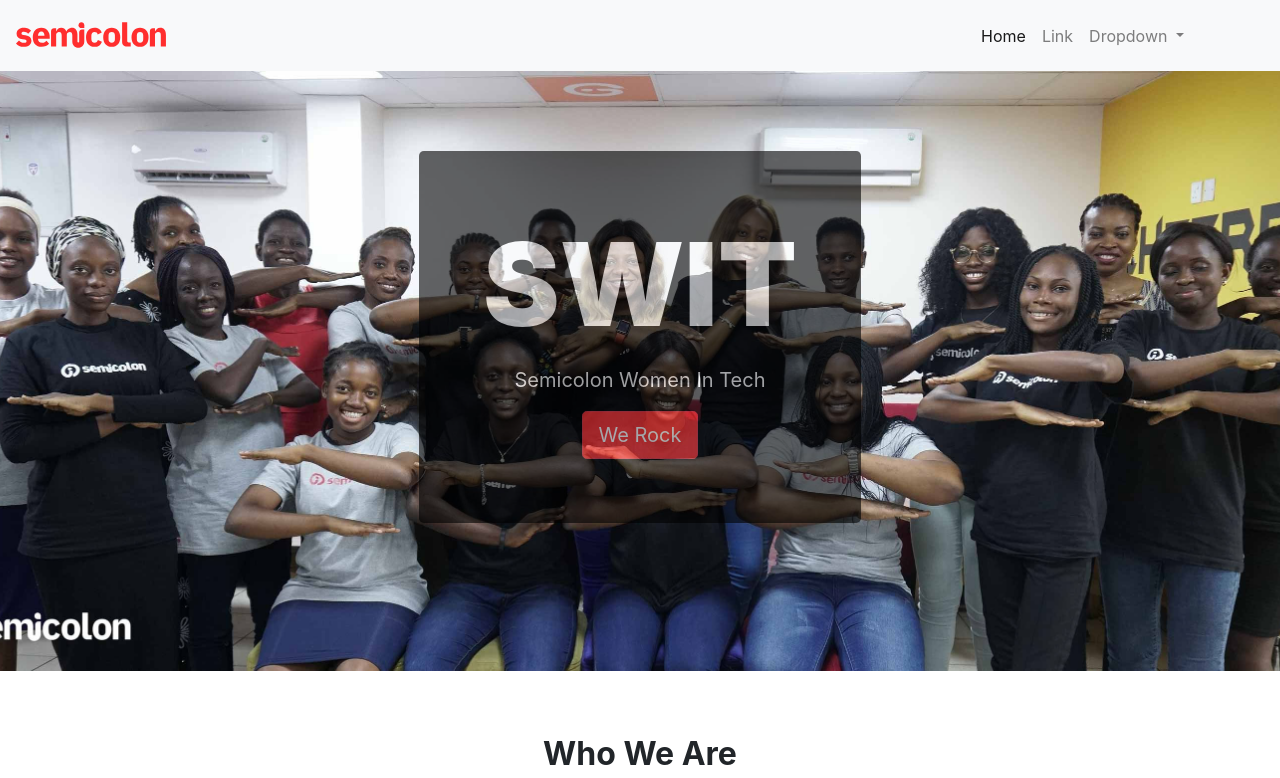
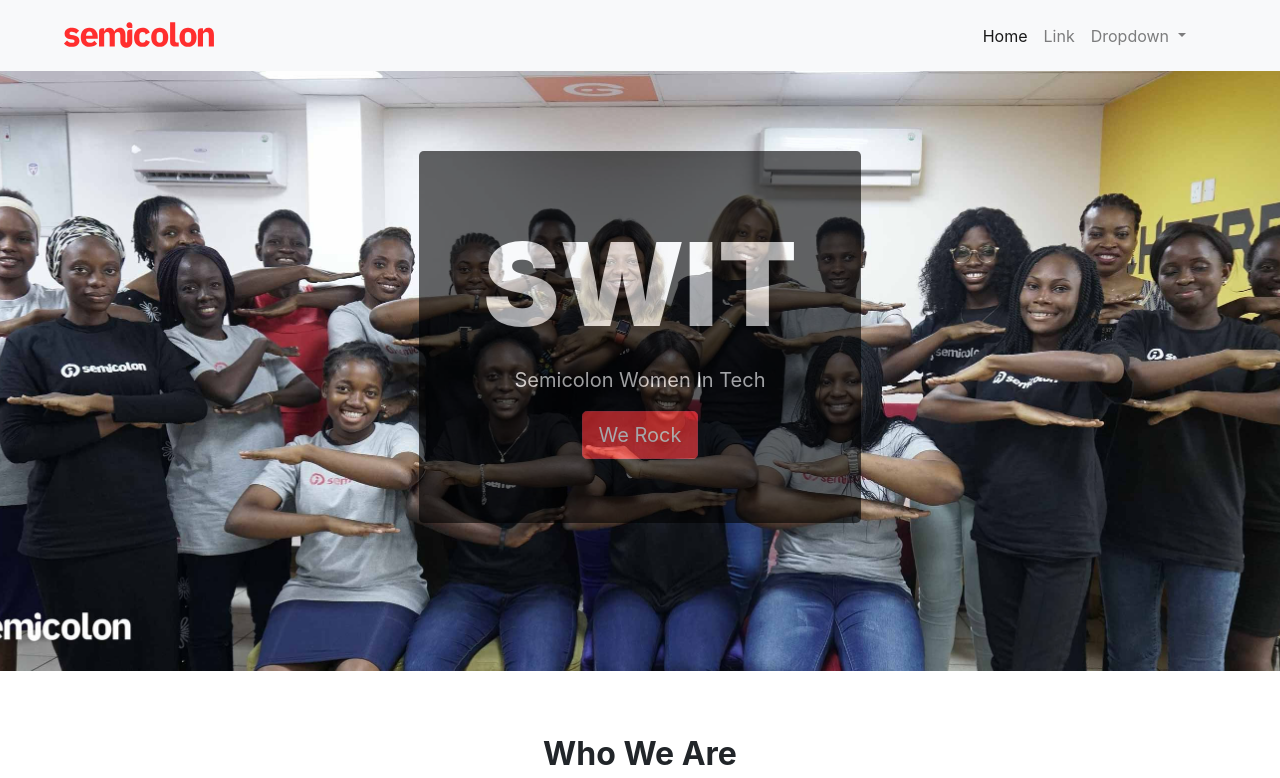
Before and after one commit to Vicynet/HTML-CSS-JS, a plain HTML site: page swit/index.html in a window 1280 px wide. Shown: the top 778 px of the page. Drawn offline with nearby package versions, Linux system fonts and the light colour scheme.

Commit message:
Changes made to logo position

```diff
--- a/swit/index.html
+++ b/swit/index.html
@@ -37,7 +37,7 @@
 </head>
 <body>
     <!--Body Container-->
-    <nav class="navbar navbar-expand-lg navbar-light bg-light" style="padding-left: em; padding-right: 5.5em;">
+    <nav class="navbar navbar-expand-lg navbar-light bg-light" style="padding-left: 4em; padding-right: 5.4em;">
         <a class="navbar-brand" href="#"><img src="images/sc-Logo.svg" width="150px" height="45px" alt="logo"></a>
         <button class="navbar-toggler" type="button" data-toggle="collapse" data-target="#navbarSupportedContent" aria-controls="navbarSupportedContent" aria-expanded="false" aria-label="Toggle navigation">
           <span class="navbar-toggler-icon"></span>
```
